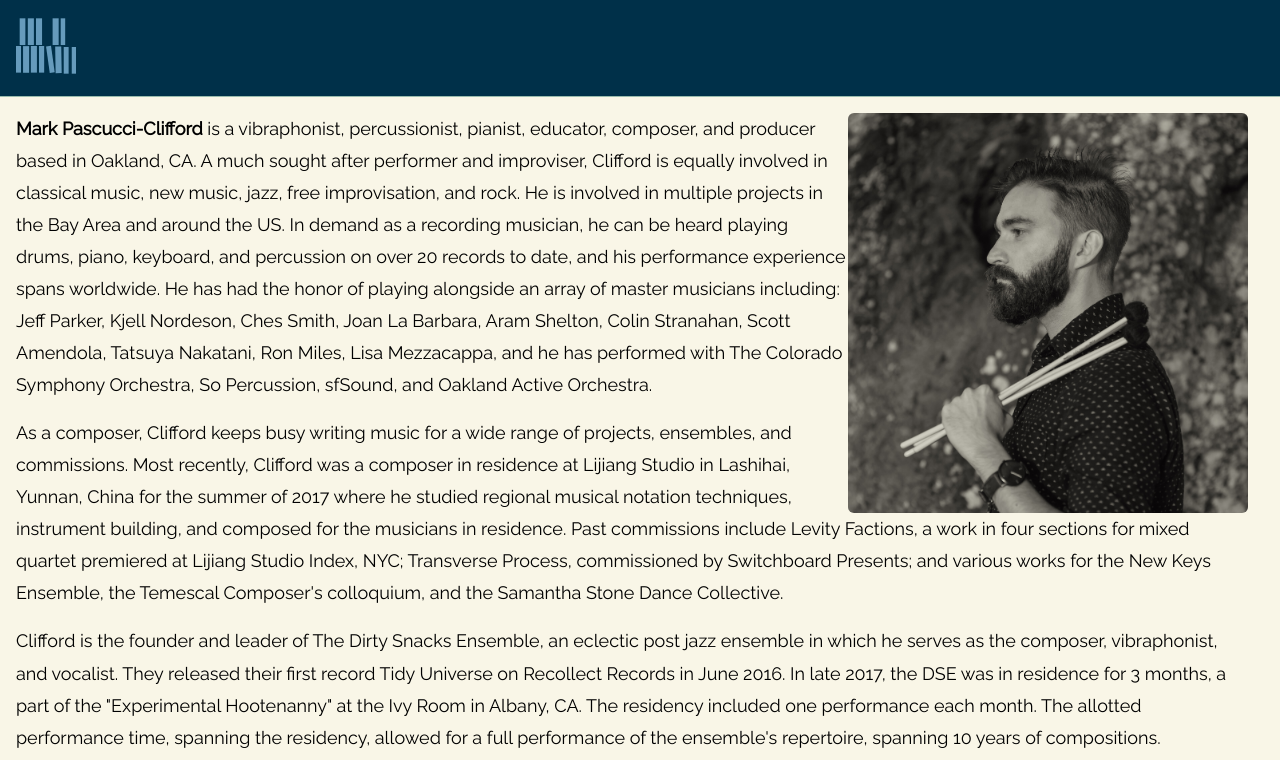
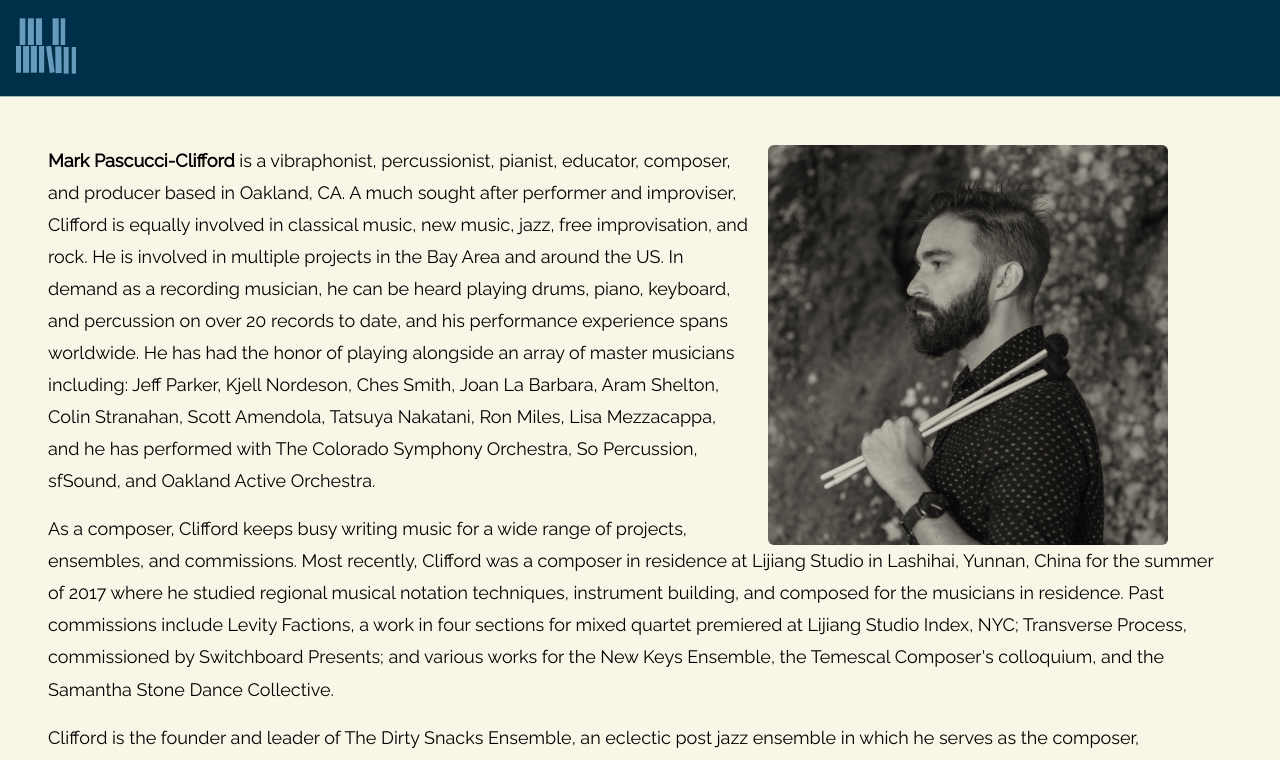
Before and after one commit to skymouse85/m-p-c-music, a Next.js app: page /bio in a window 1280 px wide. Shown: the top 760 px of the page. Built offline with nearby package versions, Linux system fonts and the light colour scheme.

Commit message:
quick fix

```diff
--- a/styles/Bio.module.css
+++ b/styles/Bio.module.css
@@ -37,6 +37,8 @@
   height: auto;
   border-radius: 1.5%;
   float: right;
+  margin-right: 3rem;
+  margin-left: 1rem;
 }
 
 .bioText {
@@ -46,7 +48,7 @@
   font-size: 1.125rem;
   line-height: 1.78;
   overflow: auto;
-  margin: 1rem;
+  margin: 3rem;
   /* margin-top: 1rem;  */
 }
 
```
